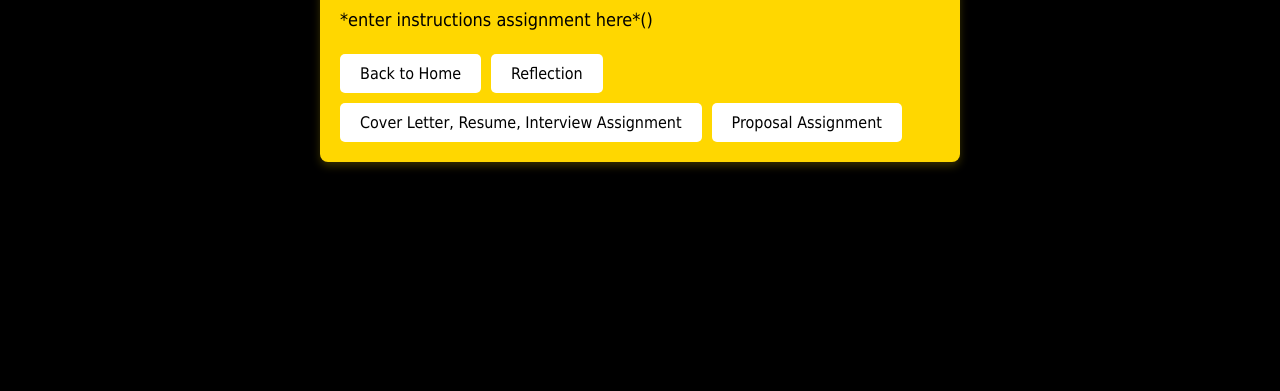
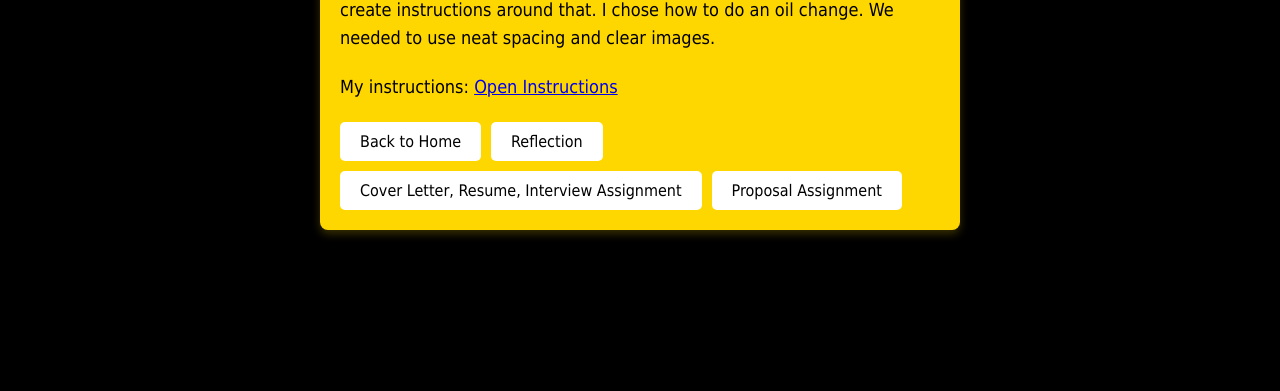
Before and after one commit to daniel-duvall/personal_website, a plain HTML site: page instructions.html in a window 1280 px wide. Shown: the part 409-800 px from the top of the page. Drawn offline with Linux system fonts and the light colour scheme.

Commit message:
Update instructions.html

```diff
--- a/instructions.html
+++ b/instructions.html
@@ -14,7 +14,15 @@
         <h2>Instructions Assignment</h2>
         <main>
             <p>
-                *enter instructions assignment here*()
+                The point of this assignment was to create our own set of instructions. For this project, we were able to
+                choose any topic we wanted to and then create instructions around that. I chose how to do an oil change.
+                We needed to use neat spacing and clear images.
+            </p>
+
+            <p>
+                My instructions:
+
+                <a href="portfolio_intructions.pdf" target="_blank">Open Instructions</a>
             </p>
             <div class="button-container">
                 <a class="button" href="index.html">Back to Home</a>
```
